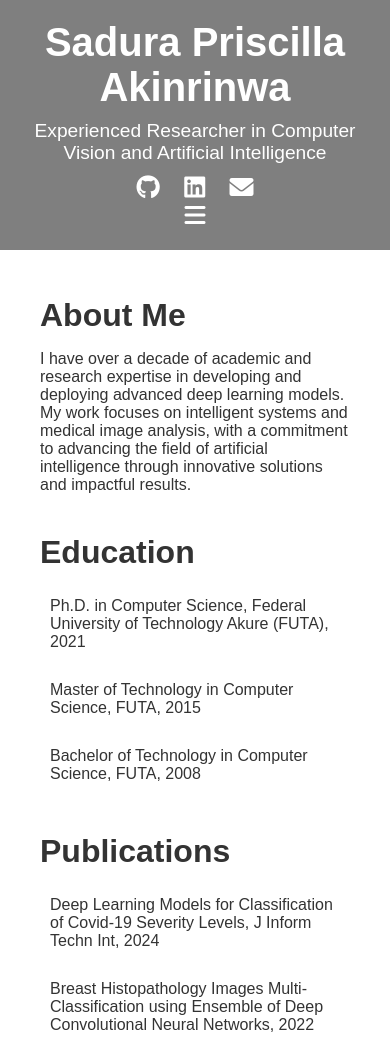
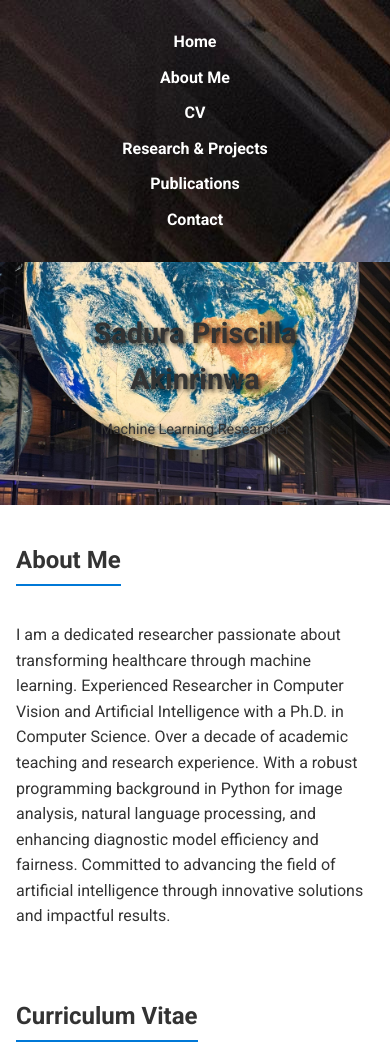
Before and after one commit to spakinrinwa/spakinrinwa.github.io, a plain HTML site: page index.html in a window 390 px wide. Shown: the top 1047 px of the page. Drawn offline with Linux system fonts and the light colour scheme.

Commit message:
adding cv

```diff
--- a/index.html
+++ b/index.html
@@ -3,69 +3,75 @@
 <head>
     <meta charset="UTF-8">
     <meta name="viewport" content="width=device-width, initial-scale=1.0">
-    <title>Sadura Priscilla Akinrinwa</title>
+    <title>Sadura Priscilla Akinrinwa | Machine Learning & Healthcare</title>
+    <link href="https://fonts.googleapis.com/css2?family=Roboto:wght@400;700&display=swap" rel="stylesheet">
     <link rel="stylesheet" href="styles.css">
     <link rel="stylesheet" href="https://cdnjs.cloudflare.com/ajax/libs/font-awesome/6.0.0-beta3/css/all.min.css">
 </head>
 <body>
     <header>
-        <div class="container">
-            <h1>Sadura Priscilla Akinrinwa</h1>
-            <p>Experienced Researcher in Computer Vision and Artificial Intelligence</p>
-            <div class="social-icons">
-                <a href="https://github.com/spakinrinwa" target="_blank"><i class="fab fa-github"></i></a>
-                <a href="https://www.linkedin.com/in/spakinrinwa" target="_blank"><i class="fab fa-linkedin"></i></a>
-                <a href="mailto:spakinrinwa@futa.edu.ng"><i class="fas fa-envelope"></i></a>
-            </div>
-            <div class="menu-toggle"><i class="fas fa-bars"></i></div>
-        </div>
         <nav>
             <ul>
+                <li><a href="#home">Home</a></li>
                 <li><a href="#about">About Me</a></li>
-                <li><a href="#education">Education</a></li>
+                <li><a href="#cv">CV</a></li>
+                <li><a href="#projects">Research & Projects</a></li>
                 <li><a href="#publications">Publications</a></li>
                 <li><a href="#contact">Contact</a></li>
             </ul>
         </nav>
     </header>
-    <main>
-        <section id="about">
-            <div class="container">
-                <h2>About Me</h2>
-                <p>I have over a decade of academic and research expertise in developing and deploying advanced deep learning models. My work focuses on intelligent systems and medical image analysis, with a commitment to advancing the field of artificial intelligence through innovative solutions and impactful results.</p>
-            </div>
-        </section>
-        <section id="education">
-            <div class="container">
-                <h2>Education</h2>
-                <ul>
-                    <li>Ph.D. in Computer Science, Federal University of Technology Akure (FUTA), 2021</li>
-                    <li>Master of Technology in Computer Science, FUTA, 2015</li>
-                    <li>Bachelor of Technology in Computer Science, FUTA, 2008</li>
-                </ul>
-            </div>
-        </section>
-        <section id="publications">
-            <div class="container">
-                <h2>Publications</h2>
-                <ul>
-                    <li>Deep Learning Models for Classification of Covid-19 Severity Levels, J Inform Techn Int, 2024</li>
-                    <li>Breast Histopathology Images Multi-Classification using Ensemble of Deep Convolutional Neural Networks, 2022</li>
-                </ul>
-            </div>
-        </section>
-        <section id="contact">
-            <div class="container">
-                <h2>Contact</h2>
-                <p>Email: <a href="mailto:spakinrinwa@futa.edu.ng">spakinrinwa@futa.edu.ng</a></p>
-                <p>Phone: (+234)8036341134</p>
-            </div>
-        </section>
-    </main>
+
+    <section id="home">
+        <h1>Sadura Priscilla Akinrinwa</h1>
+        <p>Machine Learning Researcher</p>
+    </section>
+
+    <section id="about">
+        <h2>About Me</h2>
+        <p>I am a dedicated researcher passionate about transforming healthcare through machine learning. Experienced Researcher in Computer Vision and Artificial Intelligence with a Ph.D. in Computer Science. Over a decade of academic teaching and research experience. With a robust programming background in Python for image analysis, natural language processing, and enhancing diagnostic model efficiency and fairness. Committed to advancing the field of artificial intelligence through innovative solutions and impactful results.</p>
+    </section>
+
+    <section id="cv">
+        <h2>Curriculum Vitae</h2>
+        <p><a href="cv - Sadura Priscilla AKINRINWA January 2025.pdf" download>Download CV</a></p>
+        <ul>
+            <li><strong>Education:</strong> PhD in Computer Science, MTech in Computer Science, and BTech in Computer Science at the Federal University of Technology, Akure (FUTA)</li>
+            <li><strong>Research Experience:</strong> Research in healthcare AI, disease prediction, and NLP</li>
+            <li><strong>Teaching Experience:</strong> Lecturer at the Federal University of Technology Akure</li>
+            <li><strong>Awards:</strong> NeurIPS 2024 WiML Presenter Travel Award, Dan Kohn Scholarship for KubeCon + CloudNative Europe 2023, NeurIPS 2019 Presenter Travel Award, ACM Information Centric Networking 2019 Travel Grant, Grace Hopper Celebration for Women in Computing (GHC) 2018 Scholarship</li>
+        </ul>
+    </section>
+
+    <section id="projects">
+        <h2>Research & Projects</h2>
+        <ul>
+            <li><strong>NLP Model for Thesis Assessor Appointment:</strong> A system for appointing assessors based on expertise.</li>
+            <li><strong>Cholera Outbreak Prediction App:</strong> Mobile application with location-specific prediction and containment features.</li>
+        </ul>
+    </section>
+
+    <section id="publications">
+        <h2>Publications</h2>
+        <ul>
+            <li>Deep Learning Models for Classification of Covid-19 Severity Levels, J Inform Techn Int, 2024</li>
+            <li>Breast Histopathology Images Multi-Classification using Ensemble of Deep Convolutional Neural Networks, 2022</li>
+        </ul>
+    </section>
+
+    <section id="contact">
+        <h2>Contact</h2>
+        <p>Email: <a href="mailto:spakinrinwa@futa.edu.ng">spakinrinwa@futa.edu.ng</a></p>
+        <p>Phone: (+234)8036341134</p>
+        <div class="social-icons">
+            <a href="https://github.com/spakinrinwa" target="_blank"><i class="fab fa-github"></i></a>
+            <a href="https://www.linkedin.com/in/spakinrinwa" target="_blank"><i class="fab fa-linkedin"></i></a>
+            <a href="mailto:spakinrinwa@futa.edu.ng"><i class="fas fa-envelope"></i></a>
+        </div>
+    </section>
+
     <footer>
-        <div class="container">
-            <p>&copy; 2024 Sadura Priscilla Akinrinwa</p>
-        </div>
+        <p>&copy; 2024 Sadura Priscilla Akinrinwa</p>
     </footer>
     <script src="script.js"></script>
 </body>
--- a/styles.css
+++ b/styles.css
@@ -1,126 +1,107 @@
 body {
-    font-family: Arial, sans-serif;
+    font-family: 'Roboto', sans-serif;
     margin: 0;
     padding: 0;
-    background: url('background.jpg') no-repeat center center fixed;
-    background-size: cover;
+    line-height: 1.6;
     color: #333;
 }
 
 header {
-    background: rgba(0, 0, 0, 0.5);
+    background: url('images/background.jpg');
     color: #fff;
-    padding: 20px 0;
+    padding: 1rem 0;
     text-align: center;
-    position: relative;
-}
-
-header h1 {
-    margin: 0;
-    font-size: 2.5em;
-}
-
-header p {
-    margin: 10px 0 0;
-    font-size: 1.2em;
-}
-
-.social-icons {
-    margin-top: 10px;
-}
-
-.social-icons a {
-    color: #fff;
-    margin: 0 10px;
-    font-size: 1.5em;
-    text-decoration: none;
-}
-
-.menu-toggle {
-    display: none;
-    font-size: 1.5em;
-    cursor: pointer;
-}
-
-nav {
-    display: none;
-}
-
-nav.open {
-    display: block;
 }
 
 nav ul {
+    display: flex;
+    justify-content: center;
     list-style: none;
     padding: 0;
-    margin: 0;
 }
 
 nav ul li {
-    display: inline-block;
-    margin: 0 10px;
+    margin: 0 15px;
 }
 
 nav ul li a {
     color: #fff;
     text-decoration: none;
-}
-
-main {
-    padding: 20px;
+    font-weight: bold;
 }
 
 section {
-    margin-bottom: 40px;
+    padding: 2rem;
+    max-width: 800px;
+    margin: 0 auto;
 }
 
-.container {
-    max-width: 800px;
-    margin: 0 auto;
-    padding: 0 20px;
+section#home {
+    background-image: url('images/background.jpg');
+    background-size: cover;
+    background-position: center;
+    text-shadow: 2px 2px 4px rgba(0, 0, 0, 0.8);
+    text-align: center;
+    padding: 3rem 2rem;
 }
 
-h2 {
-    font-size: 2em;
-    margin-bottom: 10px;
+section#home h1 {
+    margin: 0;
+    font-size: 2.5rem;
 }
 
-ul {
-    list-style: none;
-    padding: 0;
+section#home p {
+    font-size: 1.2rem;
+    margin: 1rem 0;
 }
 
-ul li {
-    background: rgba(255, 255, 255, 0.8);
-    margin: 10px 0;
-    padding: 10px;
-    border-radius: 5px;
+section h2 {
+    border-bottom: 2px solid #0078d7;
+    display: inline-block;
+    padding-bottom: 5px;
 }
 
 footer {
-    background: rgba(0, 0, 0, 0.5);
+    text-align: center;
+    padding: 1rem 0;
+    background: #333;
     color: #fff;
-    text-align: center;
-    padding: 10px 0;
+    margin-top: 2rem;
 }
 
-/* Responsive Styles */
+/* Responsive Design */
 @media (max-width: 768px) {
-    .menu-toggle {
-        display: block;
-    }
-
     nav ul {
-        display: none;
         flex-direction: column;
     }
-
-    nav.open ul {
-        display: flex;
-    }
-
     nav ul li {
-        display: block;
         margin: 10px 0;
     }
+    section#home h1 {
+        font-size: 2rem;
+    }
+    section#home p {
+        font-size: 1rem;
+    }
+    section {
+        padding: 1.5rem;
+    }
 }
+
+@media (max-width: 480px) {
+    header {
+        padding: 0.5rem 0;
+    }
+    section#home h1 {
+        font-size: 1.8rem;
+    }
+    section#home p {
+        font-size: 0.9rem;
+    }
+    nav ul li {
+        margin: 5px 0;
+    }
+    section {
+        padding: 1rem;
+    }
+}
```
Also changed, not shown: script.js (line endings or trailing spaces), 1 other file.
